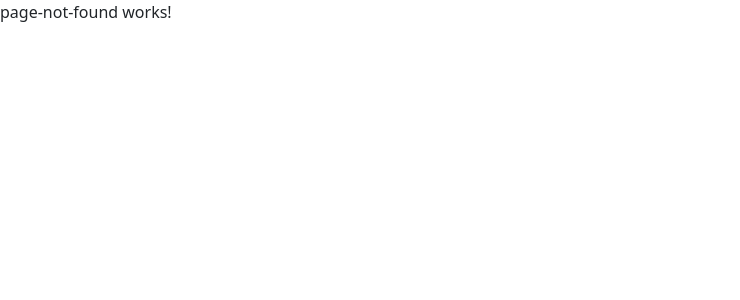
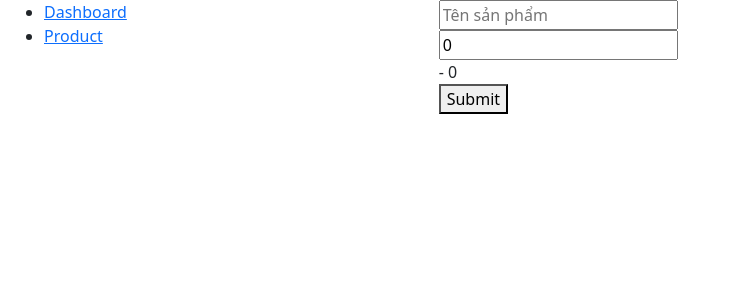
Before and after one commit to datlt2306/web208, an Angular app: page /admin/product/add in a window 1280 px wide. Shown: the top 300 px of the page, without its empty margins (0-740 px from the left). Built offline with nearby package versions, Linux system fonts and the light colour scheme.

Commit message:
Buổi 6: template driven form

```diff
--- a/src/app/app-routing.module.ts
+++ b/src/app/app-routing.module.ts
@@ -8,6 +8,7 @@ import { PageNotFoundComponent } from './pages/page-not-found/page-not-found.com
 import { ManageProductComponent } from './pages/admin/manage-product/manage-product.component';
 import { ProductDetailComponent } from './components/product-detail/product-detail.component';
 import { ProductEditComponent } from './components/product-edit/product-edit.component';
+import { ProductAddComponent } from './components/product-add/product-add.component';
 
 const routes: Routes = [
   { path: '', component: HomePageComponent },
@@ -18,6 +19,7 @@ const routes: Routes = [
       { path: '', redirectTo: 'dashboard', pathMatch: 'full' },
       { path: 'dashboard', component: DashboardComponent },
       { path: 'product', component: ManageProductComponent },
+      { path: "product/add", component: ProductAddComponent },
       { path: 'product/:id/edit', component: ProductEditComponent }
     ],
   },
--- /dev/null
+++ b/src/app/components/product-add/product-add.component.html
@@ -0,0 +1,20 @@
+<form (ngSubmit)="onHandleAdd()">
+  <div class="form-group">
+    <input
+      type="text"
+      placeholder="Tên sản phẩm"
+      [(ngModel)]="product.name"
+      name="name"
+    />
+  </div>
+  <div class="form-group">
+    <input
+      type="number"
+      placeholder="Giá sản phẩm"
+      [(ngModel)]="product.price"
+      name="price"
+    />
+  </div>
+  <div *ngIf="product">{{ product.name }} - {{ product.price }}</div>
+  <button type="submit">Submit</button>
+</form>
--- /dev/null
+++ b/src/app/components/product-add/product-add.component.ts
@@ -0,0 +1,17 @@
+import { Component } from '@angular/core';
+import { IProduct } from 'src/app/interfaces/product';
+
+@Component({
+  selector: 'app-product-add',
+  templateUrl: './product-add.component.html',
+  styleUrls: ['./product-add.component.scss']
+})
+export class ProductAddComponent {
+  product = {
+    name: '',
+    price: 0,
+  };
+  onHandleAdd() {
+    console.log(this.product);
+  }
+}
```
Also changed, not shown: src/app/app.module.ts (+6 -2 lines), src/app/components/product-add/product-add.component.scss (added), 1 other file (tests, documents, lock files or other folders).
